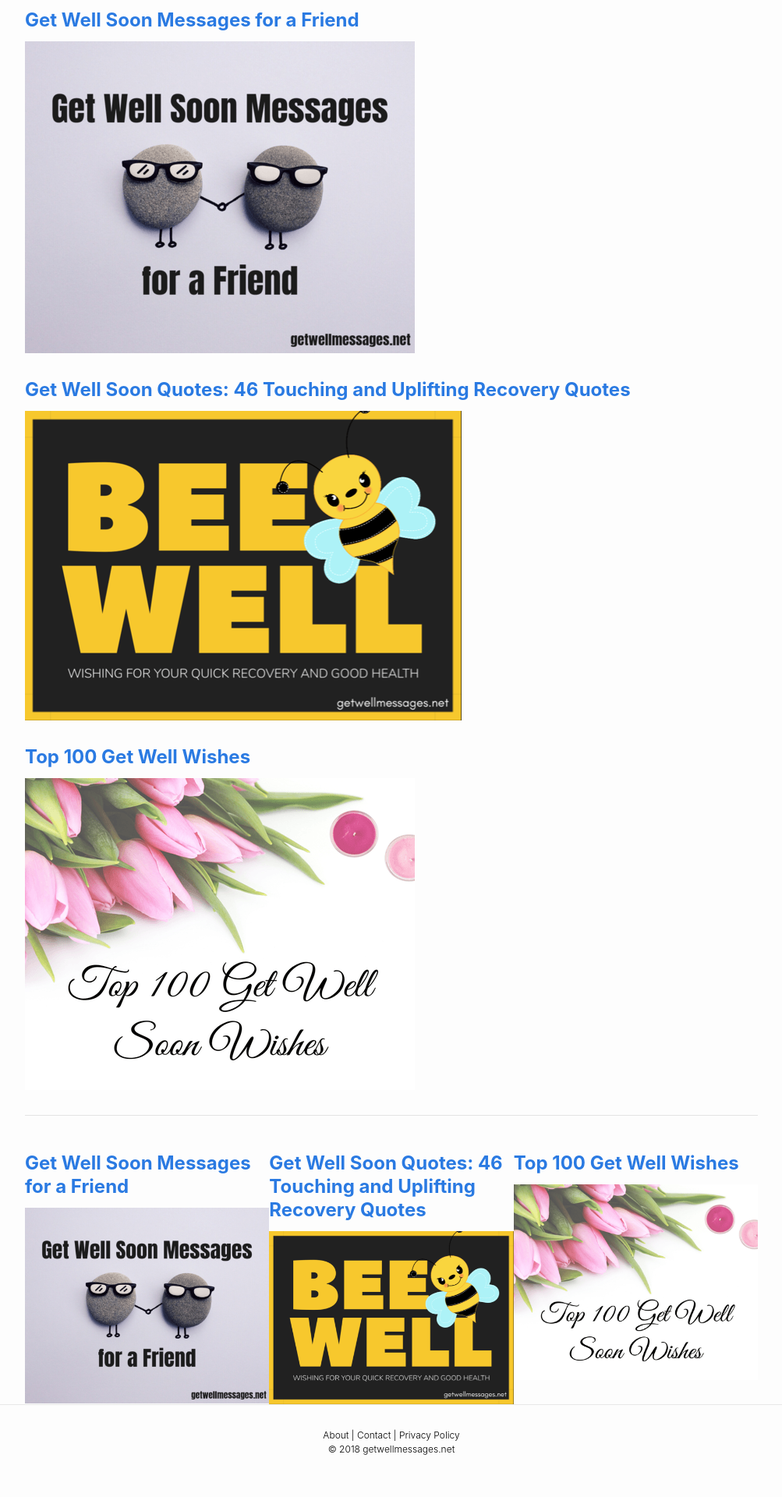
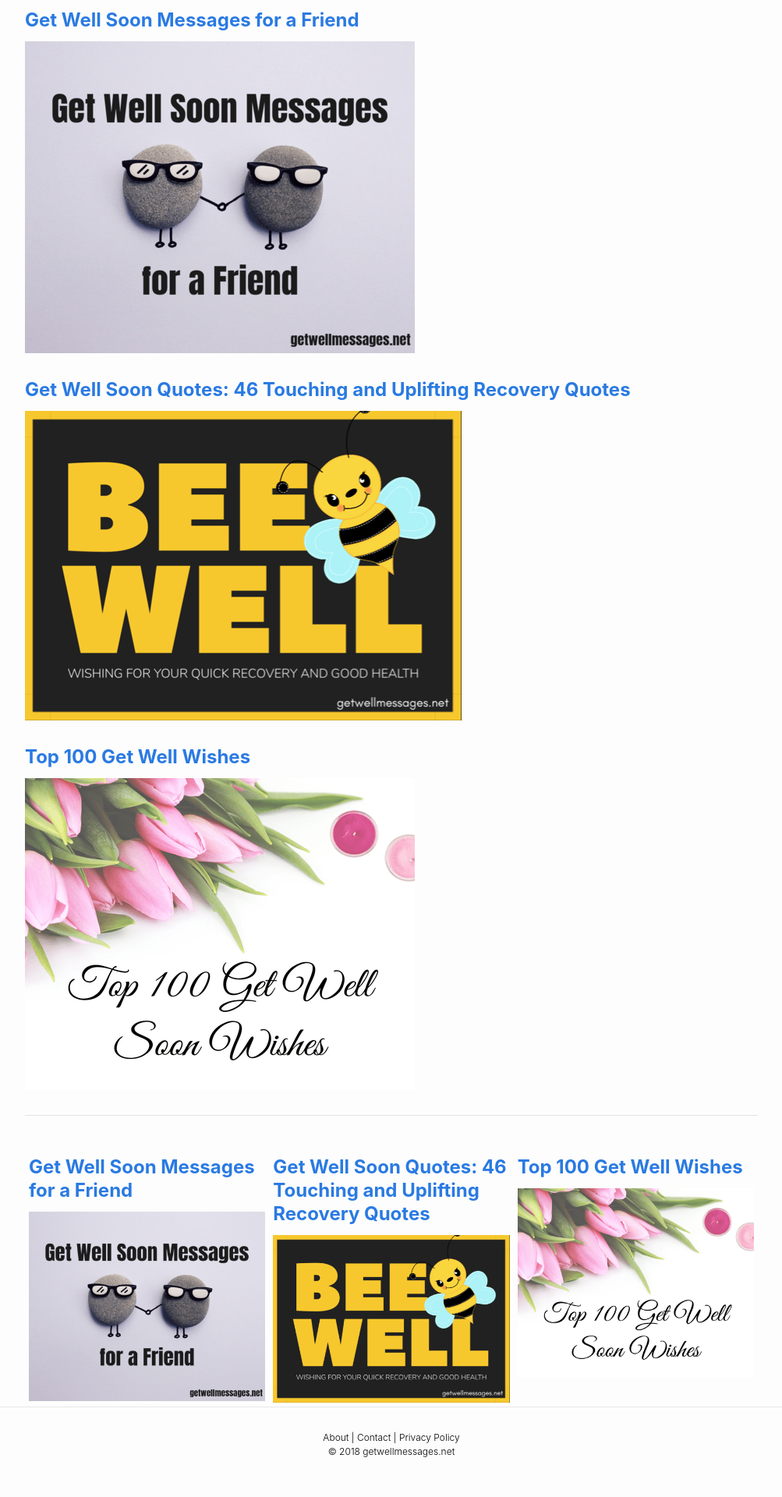
Before and after one commit to andyml123/andyml123.github.io, a Jekyll site: the page built from imagetest.md, in a window 1280 px wide. Shown: the part 2784-4704 px from the top of the page at 78% size, without its empty margins (138-1141 px from the left). Built offline with Jekyll 4.4.1, drawn with Linux system fonts in a browser that asks for light colours.

Commit message:
Update _layout.scss

```diff
--- a/_sass/_layout.scss
+++ b/_sass/_layout.scss
@@ -523,4 +523,6 @@ font-size:10px;
 
 .column {
     flex: 50%;
+    padding: 5px;
+    margin: 0 auto;
 }
```
